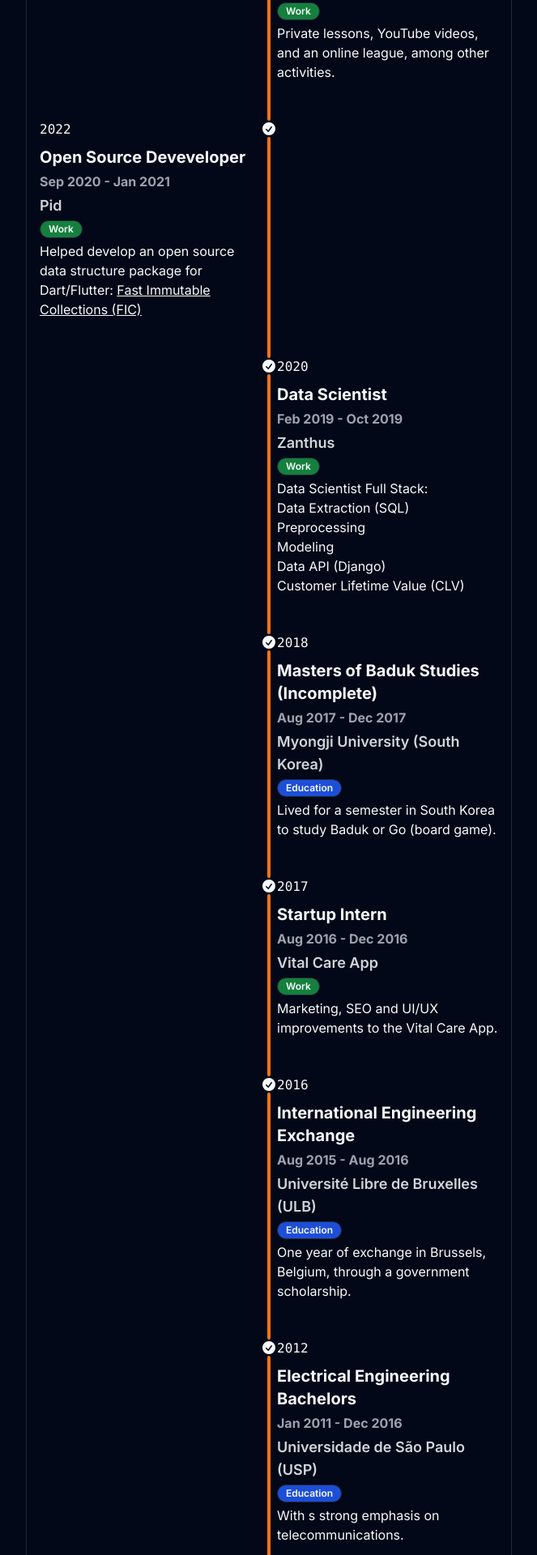
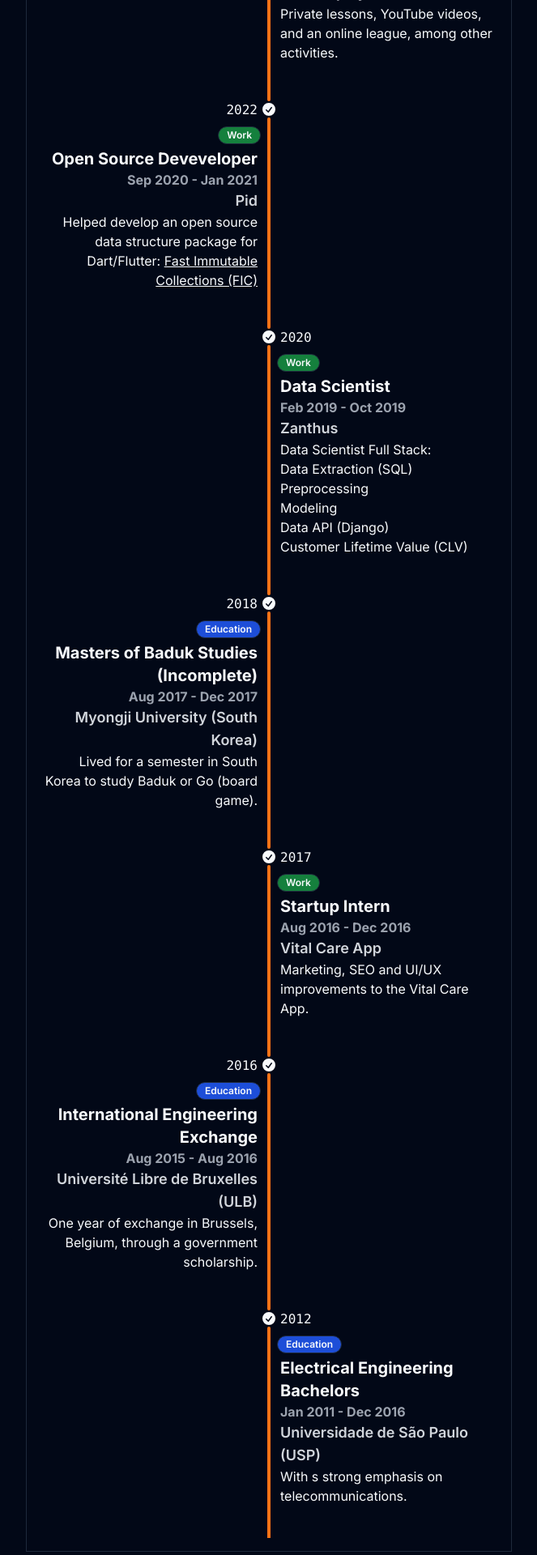
Before and after one commit to psygo/aquarifolio, a Next.js app: page /portfolio in a window 1280 px wide. Shown: the part 3200-5120 px from the top of the page at 81% size, without its empty margins (308-971 px from the left). Built offline with nearby package versions, Linux system fonts and the light colour scheme.

Commit message:
improvements to the career timeline

```diff
--- a/src/components/Portfolio/Timeline.tsx
+++ b/src/components/Portfolio/Timeline.tsx
@@ -1,7 +1,8 @@
 import { ReactNode } from "react"
 
 import { cn } from "@styles"
-import { Badge } from "../common/shad/badge"
+
+import { Badge } from "@shad"
 
 function TimelineMiddle() {
   return (
@@ -27,21 +28,28 @@ type TimelineYearProps = {
 }
 
 function TimelineYear({ year }: TimelineYearProps) {
-  return <time className="font-mono">{year}</time>
+  return <time className="font-mono px-1">{year}</time>
 }
 
 export type WithReactChildren = {
   children: ReactNode
 }
 
+enum TimelineActivity {
+  Work = "Work",
+  Education = "Education",
+}
+
 type TimelineItemProps = WithReactChildren & {
   start?: boolean
   year: string
+  activity?: TimelineActivity
 }
 
 function TimelineItem({
   start = true,
   year,
+  activity = TimelineActivity.Work,
   children,
 }: TimelineItemProps) {
   return (
@@ -50,14 +58,31 @@ function TimelineItem({
       <TimelineMiddle />
       <div
         className={cn(
+          "mb-10 mt-[6px]",
           `timeline-${start ? "start" : "end"}`,
-          `md:text-${start ? "end" : "start"}`,
-          "mb-10 mt-[6px]"
+          `md:text-${start ? "end" : "start"}`
         )}
       >
         <TimelineYear year={year} />
-        <div className="flex flex-col gap-1 mt-2">
-          {children}
+        <div
+          className={cn(
+            "flex flex-col gap-1 mt-2",
+            start ? "md:text-end" : "md:text-start",
+            start ? "md:items-end" : "md:items-start"
+          )}
+        >
+          <Badge
+            variant="outline"
+            className={cn(
+              "w-max text-normal",
+              activity === TimelineActivity.Work
+                ? "bg-green-700"
+                : "bg-blue-700"
+            )}
+          >
+            {activity}
+          </Badge>
+          <div className="px-1">{children}</div>
         </div>
       </div>
       <hr className="bg-orange-500" />
@@ -79,12 +104,6 @@ export function Timeline() {
           <div className="text-lg font-semibold text-gray-300">
             Vertical Insure
           </div>
-          <Badge
-            variant="outline"
-            className="w-max bg-green-700 text-normal"
-          >
-            Work
-          </Badge>
           <ul>
             <li>Frontend: React, Lit Framework, JS | TS</li>
             <li>
@@ -106,12 +125,6 @@ export function Timeline() {
           <div className="text-lg font-semibold text-gray-300">
             Self-Employed
           </div>
-          <Badge
-            variant="outline"
-            className="w-max bg-green-700 text-normal"
-          >
-            Work
-          </Badge>
           <div>
             Private lessons, YouTube videos, and an online
             league, among other activities.
@@ -128,12 +141,6 @@ export function Timeline() {
           <div className="text-lg font-semibold text-gray-300">
             Pid
           </div>
-          <Badge
-            variant="outline"
-            className="w-max bg-green-700 text-normal"
-          >
-            Work
-          </Badge>
           <div>
             Helped develop an open source data structure
             package for Dart/Flutter:{" "}
@@ -156,12 +163,6 @@ export function Timeline() {
           <div className="text-lg font-semibold text-gray-300">
             Zanthus
           </div>
-          <Badge
-            variant="outline"
-            className="w-max bg-green-700 text-normal"
-          >
-            Work
-          </Badge>
           <div>
             Data Scientist Full Stack:
             <ul>
@@ -174,7 +175,10 @@ export function Timeline() {
           </div>
         </TimelineItem>
 
-        <TimelineItem start={false} year="2018">
+        <TimelineItem
+          year="2018"
+          activity={TimelineActivity.Education}
+        >
           <div className="text-xl font-bold">
             Masters of Baduk Studies (Incomplete)
           </div>
@@ -184,12 +188,6 @@ export function Timeline() {
           <div className="text-lg font-semibold text-gray-300">
             Myongji University (South Korea)
           </div>
-          <Badge
-            variant="outline"
-            className="w-max bg-blue-700 text-normal"
-          >
-            Education
-          </Badge>
           <div>
             Lived for a semester in South Korea to study
             Baduk or Go (board game).
@@ -206,19 +204,16 @@ export function Timeline() {
           <div className="text-lg font-semibold text-gray-300">
             Vital Care App
           </div>
-          <Badge
-            variant="outline"
-            className="w-max bg-green-700 text-normal"
-          >
-            Work
-          </Badge>
           <div>
             Marketing, SEO and UI/UX improvements to the
             Vital Care App.
           </div>
         </TimelineItem>
 
-        <TimelineItem start={false} year="2016">
+        <TimelineItem
+          year="2016"
+          activity={TimelineActivity.Education}
+        >
           <div className="text-xl font-bold">
             International Engineering Exchange
           </div>
@@ -228,19 +223,17 @@ export function Timeline() {
           <div className="text-lg font-semibold text-gray-300">
             Université Libre de Bruxelles (ULB)
           </div>
-          <Badge
-            variant="outline"
-            className="w-max bg-blue-700 text-normal"
-          >
-            Education
-          </Badge>
           <div>
             One year of exchange in Brussels, Belgium,
             through a government scholarship.
           </div>
         </TimelineItem>
 
-        <TimelineItem start={false} year="2012">
+        <TimelineItem
+          start={false}
+          year="2012"
+          activity={TimelineActivity.Education}
+        >
           <div className="text-xl font-bold">
             Electrical Engineering Bachelors
           </div>
@@ -250,12 +243,6 @@ export function Timeline() {
           <div className="text-lg font-semibold text-gray-300">
             Universidade de São Paulo (USP)
           </div>
-          <Badge
-            variant="outline"
-            className="w-max bg-blue-700 text-normal"
-          >
-            Education
-          </Badge>
           <div>
             With s strong emphasis on telecommunications.
           </div>
```
